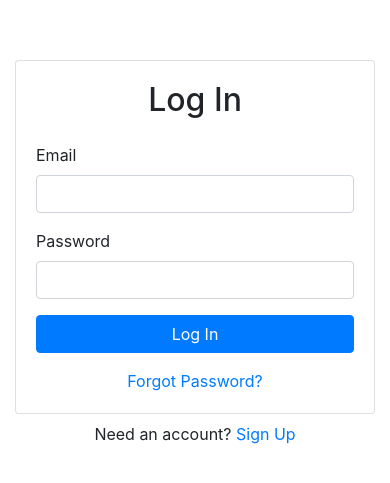
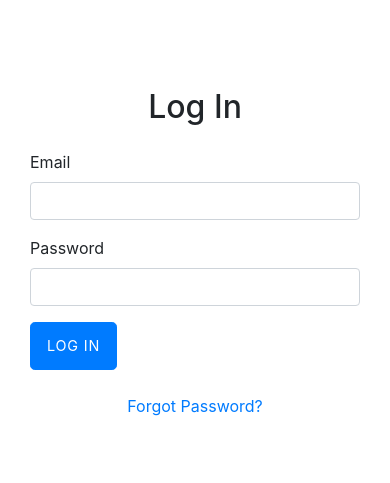
Before and after one commit to RickHPotter/08.2021-ReactJS-Delphi-Colosso, a React (Create React App) app: page /login in a window 390 px wide. Shown: the part 169-652 px from the top of the page. Built offline with nearby package versions, Linux system fonts and the light colour scheme; no server answers.

Commit message:
discontinued fuck knows why

```diff
--- a/src/components/App.js
+++ b/src/components/App.js
@@ -11,11 +11,12 @@ import UpdateProfile from "./UpdateProfile"
 
 function App() {
   return (
-    <Container
-      className = "d-flex align-items-center justify-content-center"
-      style = { { minHeight: "100vh" } }
-    >
-      <div className = "w-100" style = { { maxWidth: "400px" } } >
+  // <Container
+  //    className = "d-flex align-items-center justify-content-center"
+  //    style = { { minHeight: "100vh" } }
+  //  >
+
+      <div> { /* className = "w-100" style = { { maxWidth: "400px" } } > */ }
         <Router>
           <AuthProvider>
             <Switch>
@@ -28,7 +29,7 @@ function App() {
           </AuthProvider>
         </Router>
       </div>
-    </Container>
+  // </Container>
   )
 }
 
--- a/src/components/Login.js
+++ b/src/components/Login.js
@@ -1,9 +1,10 @@
 import React, { useRef, useState } from "react"
-import { Form, Button, Card, Alert } from "react-bootstrap"
+import { Form, Button, Alert } from "react-bootstrap"
 import { useAuth } from "../contexts/AuthContext"
 import { Link, useHistory } from "react-router-dom"
 
 export default function Login() {
+  const Background = "https://source.unsplash.com/WEQbe2jBg40/600x1200"
   const emailRef = useRef()
   const passwordRef = useRef()
   const { login } = useAuth()
@@ -28,31 +29,47 @@ export default function Login() {
 
   return (
     <>
-      <Card>
-        <Card.Body>
+      <div className = "container-fluid ps-md-0">
+  <div className = "row g-0">
+    <div className = "d-none d-md-flex col-md-4 col-lg-6"
+    style = { {
+      backgroundImage: `url(${Background})`,
+      backgroundSize: "cover",
+      backgroundPosition: "center"
+    } } ></div>
+      <div className = "col-md-8 col-lg-6">
+        <div className = "login d-flex align-items-center py-5" style = { { minHeight: "100vh"  } } >
+          <div className = "container">
+            <div className = "row">
+              <div className = "col-md-9 col-lg-8 mx-auto">
                 <h2 className = "text-center mb-4">Log In</h2>
                 {error && <Alert variant = "danger"> { error } </Alert>}
                 <Form onSubmit = { handleSubmit } >
-            <Form.Group id = "email">
+                  <Form.Group className = "mb-3" id = "email">
                     <Form.Label>Email</Form.Label>
                     <Form.Control type = "email" ref = { emailRef } required />
                   </Form.Group>
-            <Form.Group id = "password">
+                  <Form.Group className = "mb-3" id = "password">
                     <Form.Label>Password</Form.Label>
                     <Form.Control type = "password" ref = { passwordRef } required />
                   </Form.Group>
-            <Button disabled={loading} className = "w-100" type = "submit">
+                  <Button disabled={loading} className = "btn btn-lg btn-primary btn-login text-uppercase fw-bold mb-2"
+                  type = "submit" style = { { fontSize: "0.9rem", letterSpacing: "0.05rem", padding: ".75rem 1rem" } } >
                     Log In
                   </Button>
                 </Form>
                 <div className = "w-100 text-center mt-3">
                 <Link to = "/forgot-password">Forgot Password?</Link>
               </div>
-        </Card.Body>
-      </Card>
-      <div className = "w-100 text-center mt-2">
-        Need an account? <Link to = "/signup">Sign Up</Link>
+            </div>
+          </div>
+        </div>
+      </div>
+    </div>
+  </div>
 </div>
     </>
   )
 }
+
+/* import Card from 'react-bootstrap' and include <Card> <Card.Body> after h2 and before ForgotPassword */
```
Lines whose indentation alone changed are shown as unchanged.
